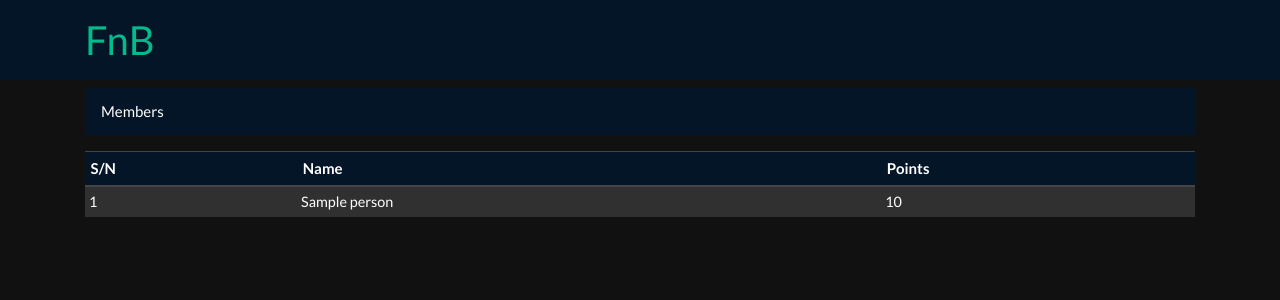
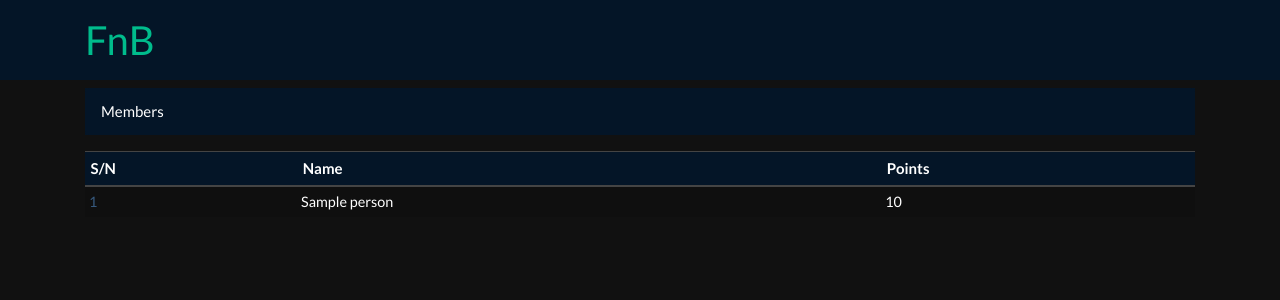
Before and after one commit to chidimo/fnb, a Django app: template people/templates/people/persons.html in a window 1280 px wide. Shown: the top 300 px of the page. Run offline with Django 3.2, Linux system fonts and the light colour scheme; the template is opened without the code that fills it: values that come from a table or form of the project are taken from there, others are empty; tables that the repository leaves empty hold one stand-in row (values such as "Sample post"); parts of the project's set-up code (start-up, migrations or seed data) failed here and were passed over; some libraries are stand-ins or nearby versions.

Commit message:
feat: highlight those who have voted

```diff
--- a/people/models.py
+++ b/people/models.py
@@ -93,6 +93,10 @@ class Person(TimeStampedModel):
         return self.name
 
     @property
+    def has_voted(self):
+        return len(self.votes_cast) > 0
+
+    @property
     def str__admin(self):
         return f"Person: {self.name} ({self.user.email})"
 
--- a/people/templates/people/persons.html
+++ b/people/templates/people/persons.html
@@ -22,8 +22,8 @@
 
   <tbody>
     {% for person in persons %}
-    <tr class="table-light">
-      <td>{{ forloop.counter }}</td>
+    <tr class="{% if person.has_voted %} table-active {% else %} table-light {% endif %}">
+      <td class="{% if person.is_contestant %}text-primary{% endif %}">{{ forloop.counter }}</td>
       <td>{{ person.name }}</td>
       <td>
         {% if person.received_votes %}
```
